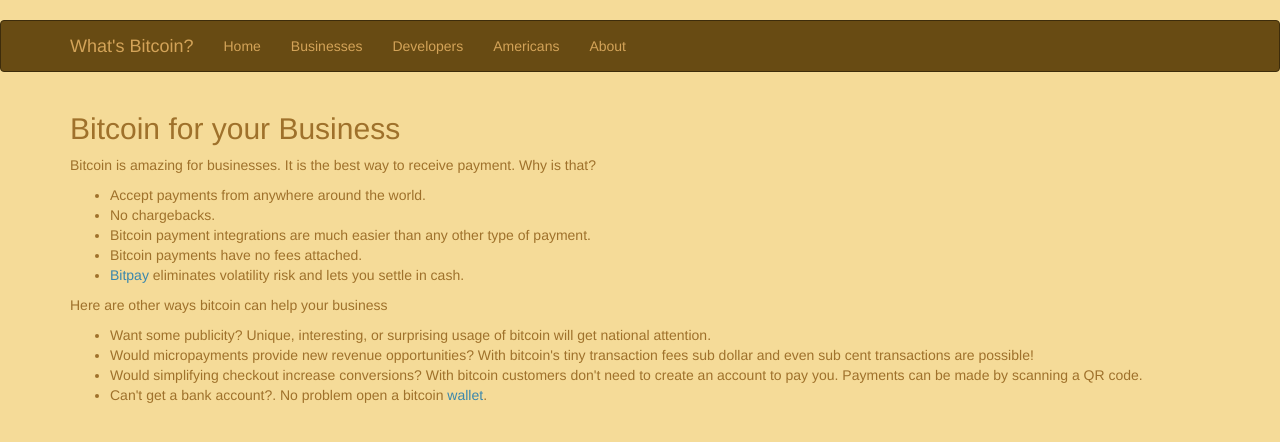
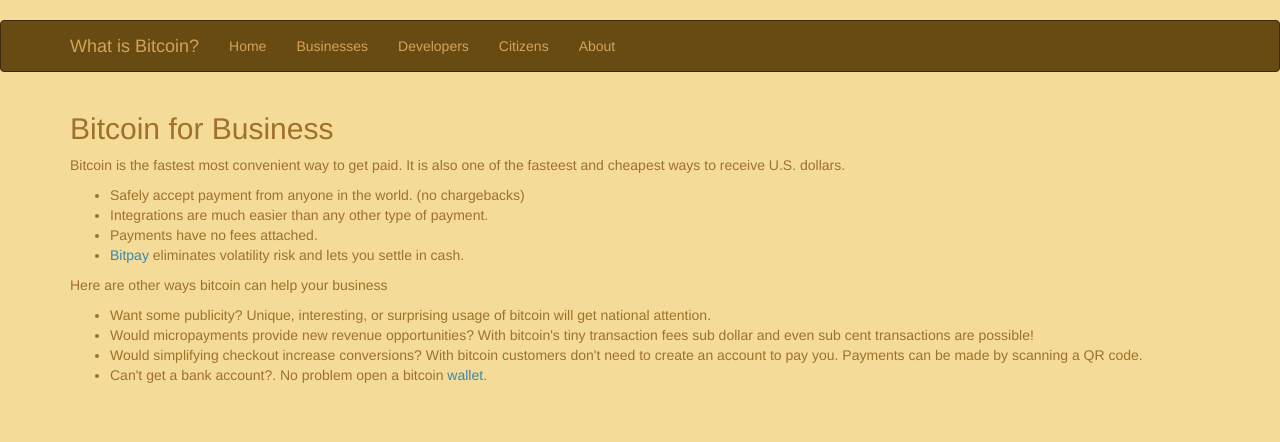
Before and after one commit to davidsilvasmith/sowhatsbitcoin.com, a Jekyll site: the page built from for-businesses/index.html, in a window 1280 px wide. Shown: the top 442 px of the page. Built offline with Jekyll 4.4.1, drawn with Linux system fonts in a browser that asks for light colours; nearby versions of some CDN libraries; Markdown is read by kramdown in place of the engine named in the settings.

```diff
--- a/_layouts/default.html
+++ b/_layouts/default.html
@@ -30,15 +30,15 @@
                     <span class="icon-bar"></span>
                     <span class="icon-bar"></span>
                 </button>
-                <a class="navbar-brand" href="/">What's Bitcoin?</a>
+                <a class="navbar-brand" href="/">What is Bitcoin?</a>
             </div>
             <div class="navbar-collapse collapse">
-                <ul id="navList"class="nav navbar-nav">
-                    <li id="homeNav"><a href="/">Home</a></li>
-                    <li id="givNav"><a href="/Businesses">Businesses</a></li>
-                    <li id="getNav"><a href="/Developers">Developers</a></li>
-                    <li id="useNav"><a href="/Americans">Americans</a></li>
-                    <li id="aboutNav"><a href="/About">About</a></li>
+                <ul id="navList" class="nav navbar-nav">
+                    <li><a href="/">Home</a></li>
+                    <li><a href="/for-businesses/">Businesses</a></li>
+                    <li><a href="/for-developers/">Developers</a></li>
+                    <li><a href="/for-citizens/">Citizens</a></li>
+                    <li><a href="/About/">About</a></li>
                 </ul>
             </div>
         </div>
--- a/businesses/index.html
+++ b/for-businesses/index.html
@@ -1,18 +1,17 @@
 ---
 layout: default
 title: Bitcoin for businesses
-permalink: /Businesses/
+permalink: /for-businesses/
 ---
 
-<h2>Bitcoin for your Business</h2>
+<h2>Bitcoin for Business</h2>
 
 <p>
-    Bitcoin is amazing for businesses. It is the best way to receive payment. Why is that?
+    Bitcoin is the fastest most convenient way to get paid. It is also one of the fasteest and cheapest ways to receive U.S. dollars.
     <ul>
-    	<li>Accept payments from anywhere around the world.</li>
-    	<li>No chargebacks.</li>
-    	<li>Bitcoin payment integrations are much easier than any other type of payment.</li>
-    	<li>Bitcoin payments have no fees attached.</li>
+    	<li>Safely accept payment from anyone in the world. (no chargebacks)</li>
+    	<li>Integrations are much easier than any other type of payment.</li>
+    	<li>Payments have no fees attached.</li>
     	<li><a href="https://bitpay.com/start">Bitpay</a> eliminates volatility risk and lets you settle in cash.</li>
     </ul>
 </p>
--- a/developers/index.html
+++ b/for-developers/index.html
@@ -1,7 +1,7 @@
 ---
 layout: default
 title: Bitcoin for Developers
-permalink: /Developers/
+permalink: /for-developers/
 ---
 
 <h2>Bitcoin for Developers</h2>
```
Also changed, not shown: other parts of _layouts/default.html (+8 -4 lines), about.html (+5 -6 lines), americans/index.html (deleted, +0 -38 lines), for-citizens/index.html (added, +36 -0 lines), index.html (+6 -6 lines).
